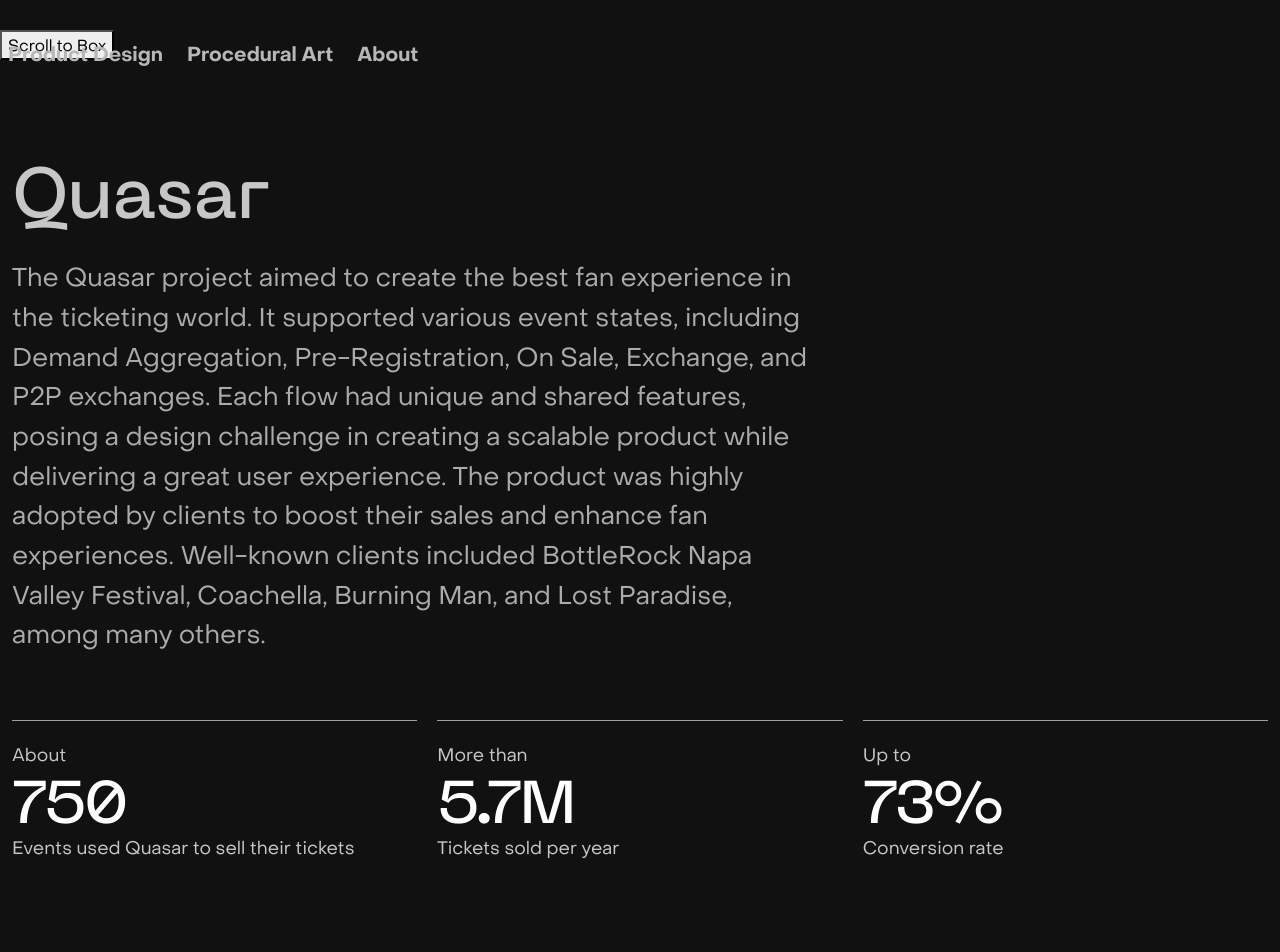
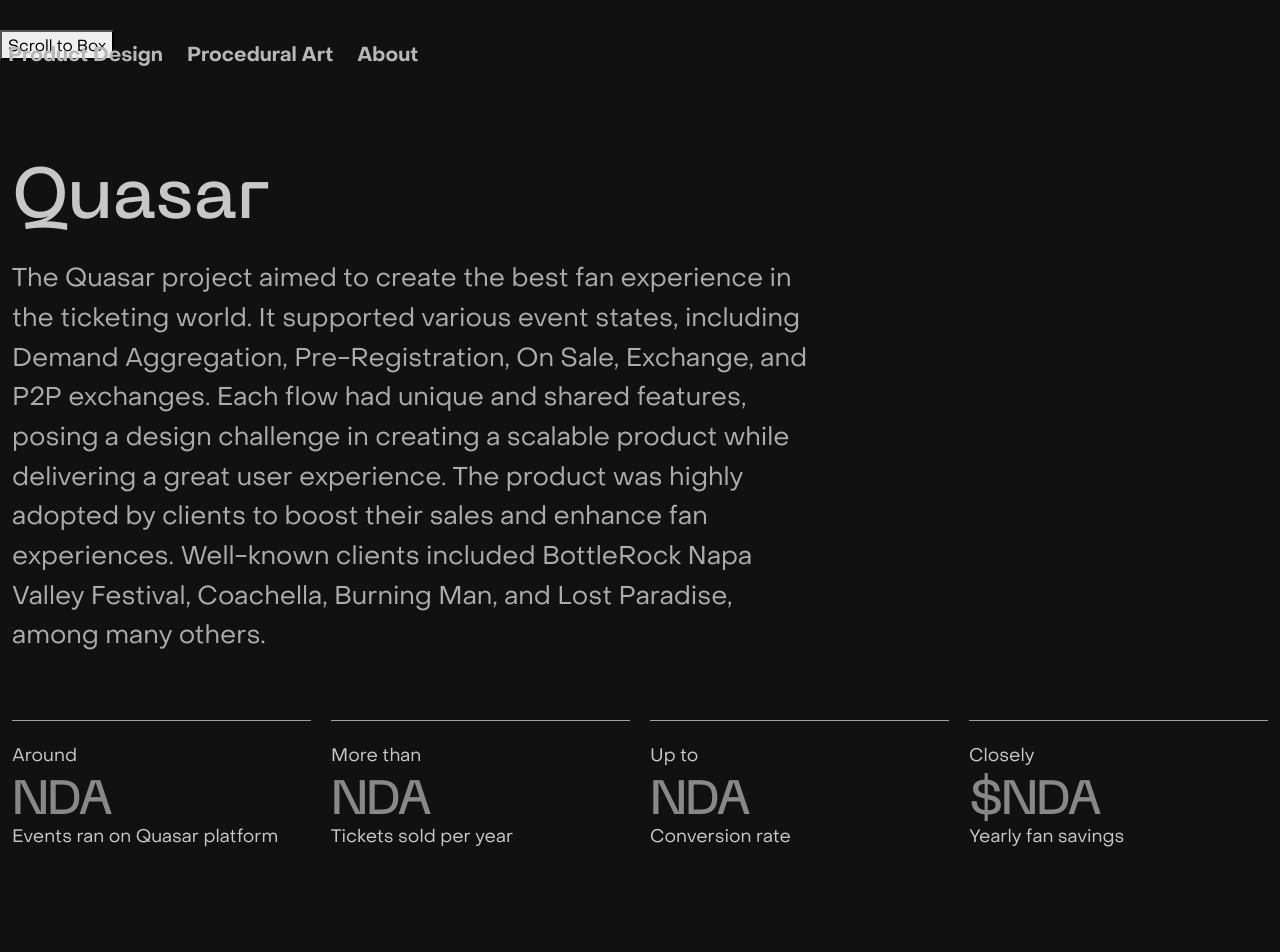
Before and after one commit to evgenyprymak/portfolio, a React (Vite) app: page /portfolio_react/project/1 in a window 1280 px wide. Shown: the top 952 px of the page. Built offline with nearby package versions, Linux system fonts and the light colour scheme.

Commit message:
progress 14

```diff
--- a/src/ProjectDetails.tsx
+++ b/src/ProjectDetails.tsx
@@ -76,9 +76,10 @@
         description={<span>The Quasar project aimed to create the best fan experience in the ticketing world. It supported various event states, including Demand Aggregation, Pre-Registration, On Sale, Exchange, and P2P exchanges. Each flow had unique and shared features, posing a design challenge in creating a scalable product while delivering a great user experience. The product was highly adopted by clients to boost their sales and enhance fan experiences. Well-known clients included BottleRock Napa Valley Festival, Coachella, Burning Man, and Lost Paradise, among many others.</span>} />
       <div className='container-xxl'>
         <div className='row row-gap-10'>
-          <Metric1 className='col-12 col-md-4 card-gap-10' above='About' mainmetric='750' color='var(--txt-light-1)' below='Events used Quasar to sell their tickets' />
-          <Metric1 className='col-12 col-md-4 card-gap-10' above='More than' mainmetric='5.7M' color='var(--txt-light-1)' below='Tickets sold per year' />
-          <Metric1 className='col-12 col-md-4 card-gap-10' above='Up to' mainmetric='73%' color='var(--txt-light-1)' below='Conversion rate' />
+          <Metric1 className='col-12 col-md-3 card-gap-10' above='Around' mainmetric='NDA' color='rgba(255,255,255,0.5)' below='Events ran on Quasar platform' />
+          <Metric1 className='col-12 col-md-3 card-gap-10' above='More than' mainmetric='NDA' color='rgba(255,255,255,0.5)' below='Tickets sold per year' />
+          <Metric1 className='col-12 col-md-3 card-gap-10' above='Up to' mainmetric='NDA' color='rgba(255,255,255,0.5)' below='Conversion rate' />
+          <Metric1 className='col-12 col-md-3 card-gap-10' above='Closely' mainmetric='$NDA' color='rgba(255,255,255,0.5)' below='Yearly fan savings' />
         </div>
       </div>
       {/* <div className='container-xxl px-0'>
--- a/src/css/Metric1.css
+++ b/src/css/Metric1.css
@@ -29,7 +29,7 @@
     letter-spacing: -2px;
     margin-top: 10px;
     padding: 0px;
-    font-size: clamp(40px, 5vw, 60px);
+    font-size: clamp(40px, 5vw, 48px);
     line-height: 100%;
 }
 .metric1_below{
```
